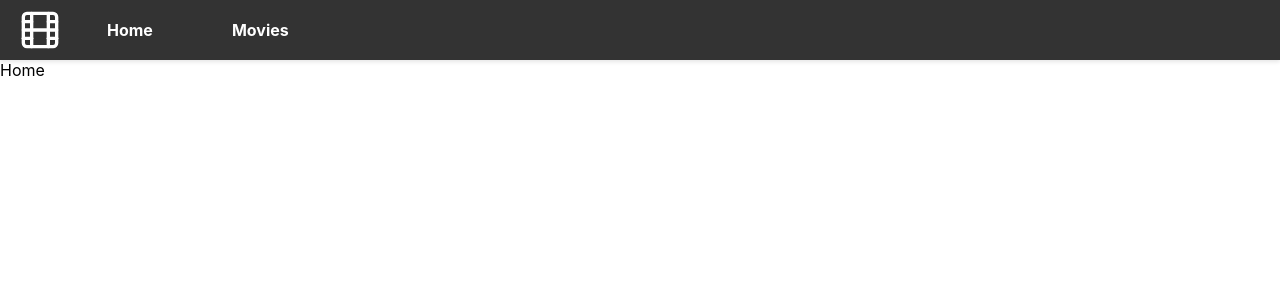
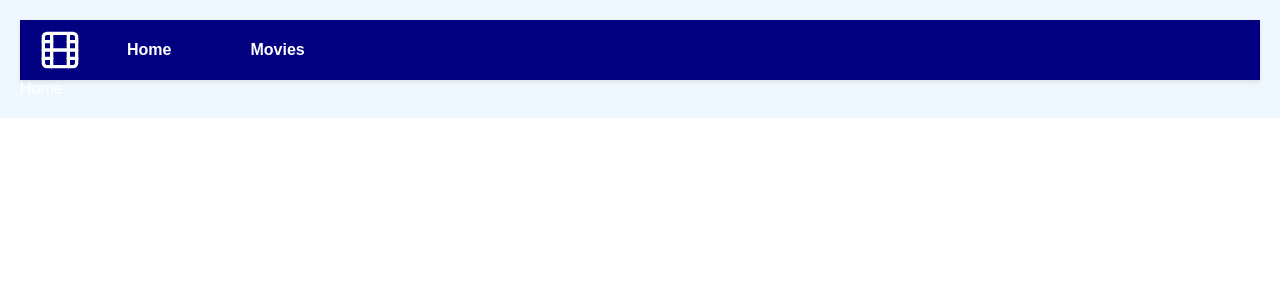
Before and after one commit to OlesiaKubska/goit-react-hw-05-movies, a React (Create React App) app: page / in a window 1280 px wide. Shown: the top 300 px of the page. Built offline with nearby package versions, Linux system fonts and the light colour scheme.

Commit message:
add App.styled.jsx

```diff
--- a/src/components/App.jsx
+++ b/src/components/App.jsx
@@ -3,6 +3,7 @@ import { Routes, Route } from 'react-router-dom';
 import NotFound from './NotFound/NotFound';
 import Header from './Header/Header';
 import Loader from './Loader/Loader';
+import { AppContainer } from './App.styled';
 
 const Home = lazy(() => import('../pages/Home'));
 const Movies = lazy(() => import('../pages/Movies'));
@@ -12,7 +13,7 @@ const Reviews = lazy(() => import('../pages/Reviews'));
 
 const App = () => {
   return (
-    <div>
+    <AppContainer>
       <Header />
       <Suspense fallback={<Loader />}>
         <Routes>
@@ -25,7 +26,7 @@ const App = () => {
           <Route path="*" element={<NotFound />} />
         </Routes>
       </Suspense>
-    </div>
+    </AppContainer>
   );
 }
 
--- /dev/null
+++ b/src/components/App.styled.jsx
@@ -0,0 +1,9 @@
+import styled from 'styled-components';
+
+export const AppContainer = styled.div`
+    background-color: #F0F8FF;
+    color: #000080;
+    font-family: Arial, sans-serif;
+    padding: 20px;
+    color: white;
+`;
--- a/src/components/Header/Header.jsx
+++ b/src/components/Header/Header.jsx
@@ -1,4 +1,5 @@
 import React from 'react';
+import { Outlet } from 'react-router-dom';
 import { StyledHeader, NavList, NavItem, StyledLink, NavContainer } from './Header.styled';
 import { FiFilm } from 'react-icons/fi';
 
@@ -16,6 +17,7 @@ const Header = () => {
                     </NavItem>
                 </NavList>
             </NavContainer>
+            <Outlet />
         </StyledHeader>
     );
 }
--- a/src/components/Header/Header.styled.jsx
+++ b/src/components/Header/Header.styled.jsx
@@ -5,13 +5,13 @@ export const StyledHeader = styled.header`
     display: flex;
     align-items: center;
     padding: 10px 20px;
-    background-color: #333;
+    background-color: #000080;
     box-shadow: 0 2px 4px rgba(0, 0, 0, 0.1);
 `;
 
 export const NavContainer = styled.nav`
     display: flex;
-    align-items: center; // вирівнює елементи по вертикалі
+    align-items: center;
     gap: 15px;
 `;
 
@@ -37,6 +37,8 @@ export const StyledLink = styled(Link)`
     transition: background-color 0.2s;
 
     &:hover {
-        background-color: #555;
+        background-color: #F0F8FF;
+        text-decoration: underline;
+        color: #000080;
     }
 `;
--- a/src/components/NotFound/NotFound.styled.jsx
+++ b/src/components/NotFound/NotFound.styled.jsx
@@ -11,10 +11,11 @@ export const NotFoundContainer = styled.div`
 
 export const ErrorMessage = styled.h1`
     font-size: 4rem;
-    color: #FF5733;
+    color: #000080;
     margin-bottom: 1rem;
 `;
 
 export const ErrorText = styled.p`
     font-size: 1.5rem;
+    color: #000080;
 `;
```
